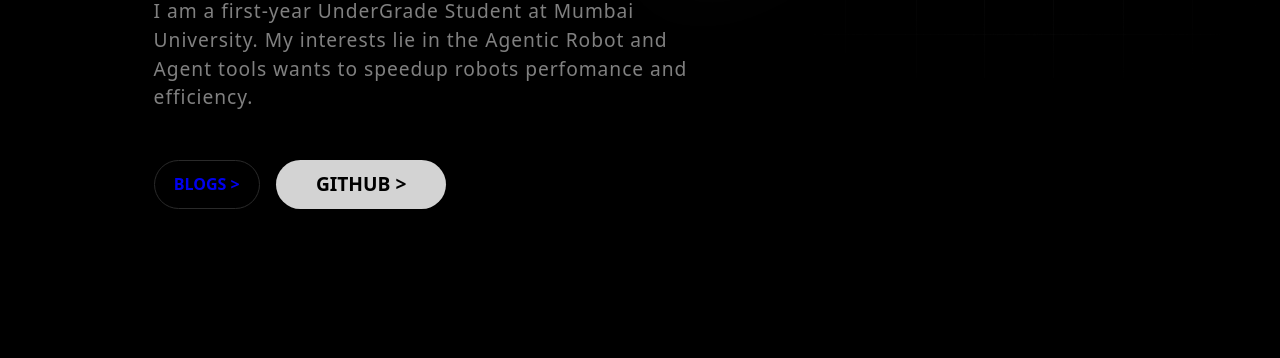
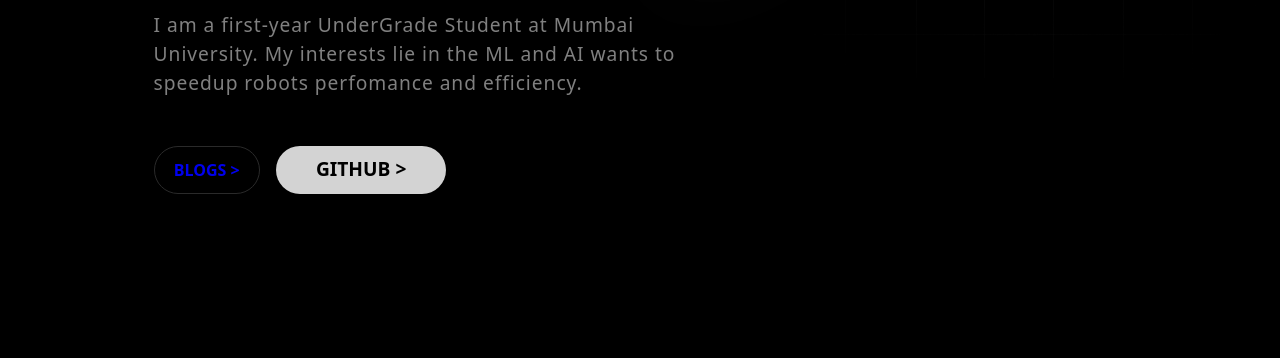
Before and after one commit to pushpkant00/3Dwebsite, a plain HTML site: page index.html in a window 1280 px wide. Shown: the part 442-800 px from the top of the page. Drawn offline with nearby package versions, Linux system fonts and the light colour scheme; some packages are replaced by stand-ins of ours; a script that the page names is missing.

Commit message:
Update description to reflect interests in ML and AI

```diff
--- a/index.html
+++ b/index.html
@@ -61,8 +61,8 @@
             class="description"
           >
             I am a first-year UnderGrade Student at Mumbai University. My
-            interests lie in the Agentic Robot and Agent tools wants to speedup
-            robots perfomance and efficiency.
+            interests lie in the ML and AI wants to speedup robots perfomance
+            and efficiency.
           </p>
 
           <div
```
